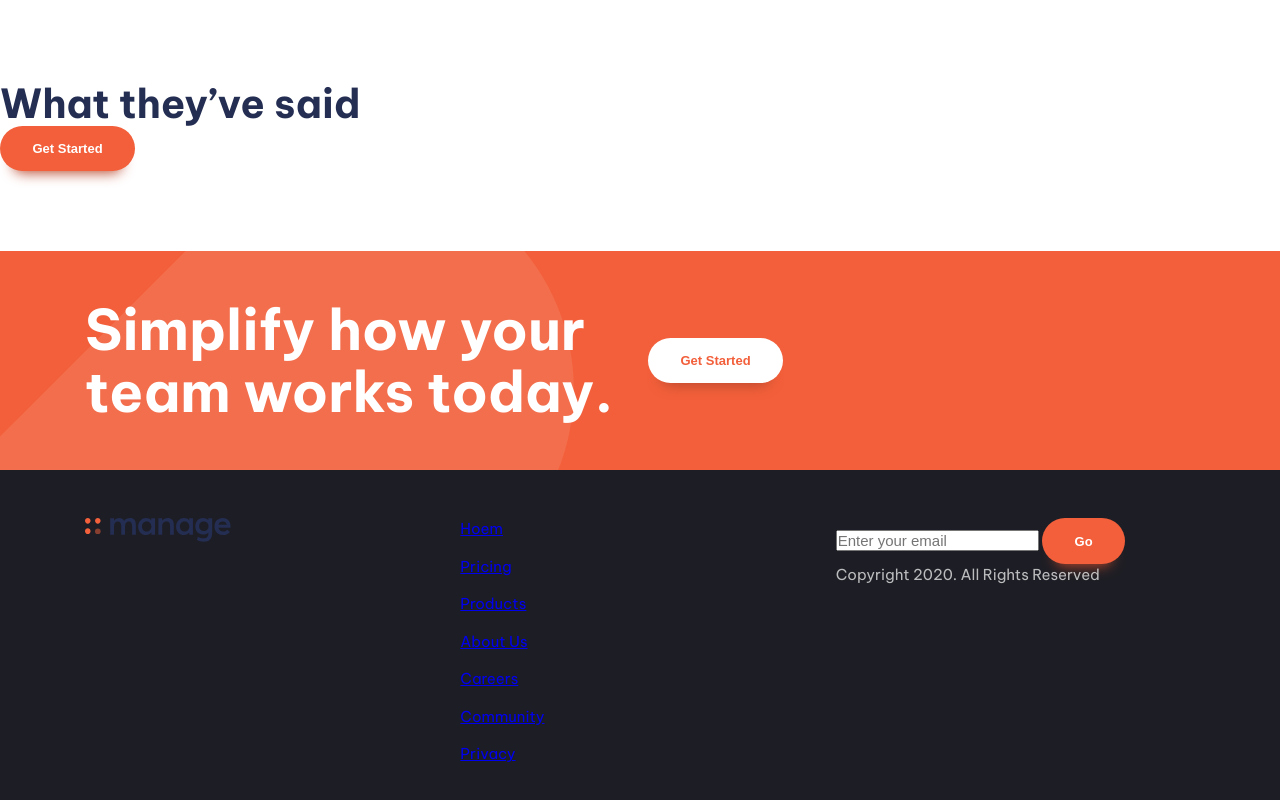
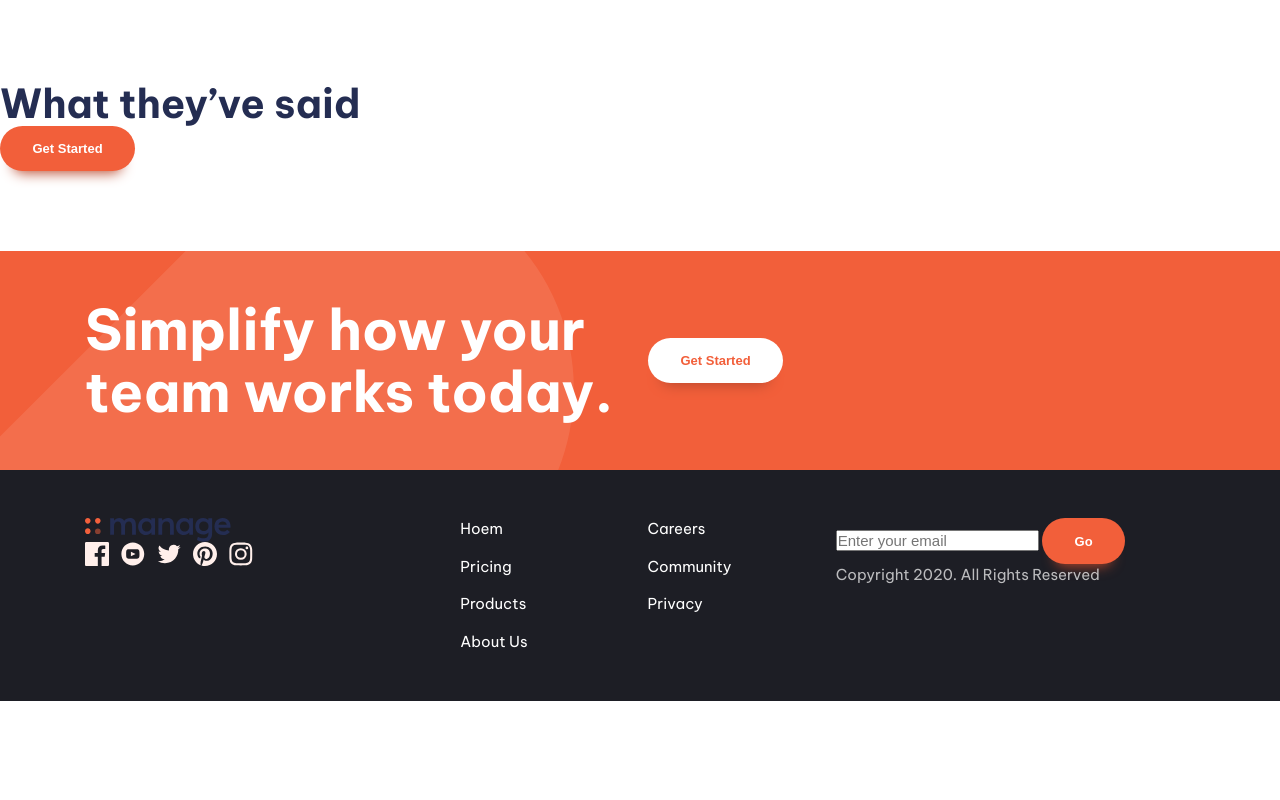
Before and after one commit to mhvirus/fem-manage-landing-page.github.io, a website built with Vite: page index.html in a window 1280 px wide. Shown: the part 1384-2184 px from the top of the page. After the commit the page ends 2085 px from the top, so only its background shows below. Built offline with nearby package versions, Linux system fonts and the light colour scheme.

Commit message:
working on footer

```diff
--- a/index.html
+++ b/index.html
@@ -156,12 +156,42 @@
           <div>
             <a href="#"><img src="./images/logo.svg" alt="manage"></a>
 
-            <ul role="list" aria-label="social links">
-              <li><a aria-label="facebook" href="#"></a></li>
-              <li><a aria-label="youtube" href="#"></a></li>
-              <li><a aria-label="twitter" href="#"></a></li>
-              <li><a aria-label="pinterst" href="#"></a></li>
-              <li><a aria-label="instragram" href="#"></a></li>
+            <ul class="social-list" role="list" aria-label="social links">
+              <li>
+                <a aria-label="facebook" href="#">
+                <svg class="social-icon">
+                  <use xlink:href="images/social-icons.svg#icon-facebook"></use>
+                </svg>
+              </a>
+            </li>
+              <li>
+                <a aria-label="youtube" href="#">
+                <svg class="social-icon">
+                  <use xlink:href="images/social-icons.svg#icon-youtube"></use>
+                </svg>
+              </a>
+            </li>
+              <li>
+                <a aria-label="twitter" href="#">
+                <svg class="social-icon">
+                  <use xlink:href="images/social-icons.svg#icon-twitter"></use>
+                </svg>
+              </a>
+            </li>
+              <li>
+                <a aria-label="pinterest" href="#">
+                <svg class="social-icon">
+                  <use xlink:href="images/social-icons.svg#icon-pinterest"></use>
+                </svg>
+              </a>
+            </li>
+              <li>
+                <a aria-label="instagram" href="#">
+                <svg class="social-icon">
+                  <use xlink:href="images/social-icons.svg#icon-instagram"></use>
+                </svg>
+              </a>
+            </li>
             </ul>
           </div>
 
--- a/style.css
+++ b/style.css
@@ -293,6 +293,44 @@ p[data-width="wide"] {
 
 }
 
+/* footer */
+
+/* social list icon */
+
+.social-list {
+  display: flex;
+  gap: var(--size-300);
+}
+
+.social-icon {
+  width: var(--size-600);
+  aspect-ratio: 1;
+  fill: var(--clr-accent-100);
+}
+
+.social-list a:is(:hover, :focus) .social-icon {
+  fill: var(--clr-accent-400);
+}
+
+@media (min-width: 50em) {
+  .social-icon {
+    width: var(--size-500);
+  }
+}
+/* footer navigation */
+
+.footer-nav {
+  columns: 2;
+}
+
+.footer-nav a {
+  color: var(--clr-neutral-100);
+  text-decoration: none;
+}
+
+.footer-nav a:is(:hover, :focus) {
+  color: var(--clr-accent-400);
+}
 /* *Utility classes */
 
 /* hide the element completely */
```
Also changed, not shown: images/social-icons.svg (added).
